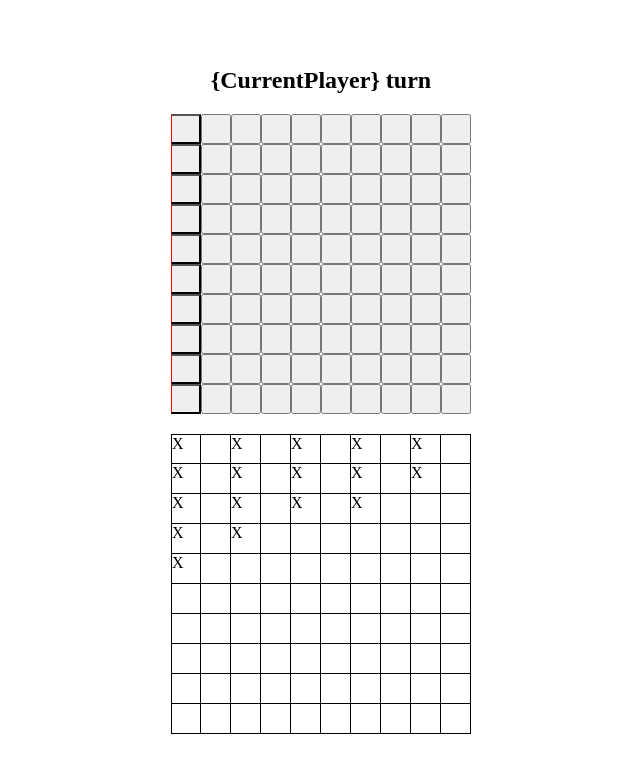
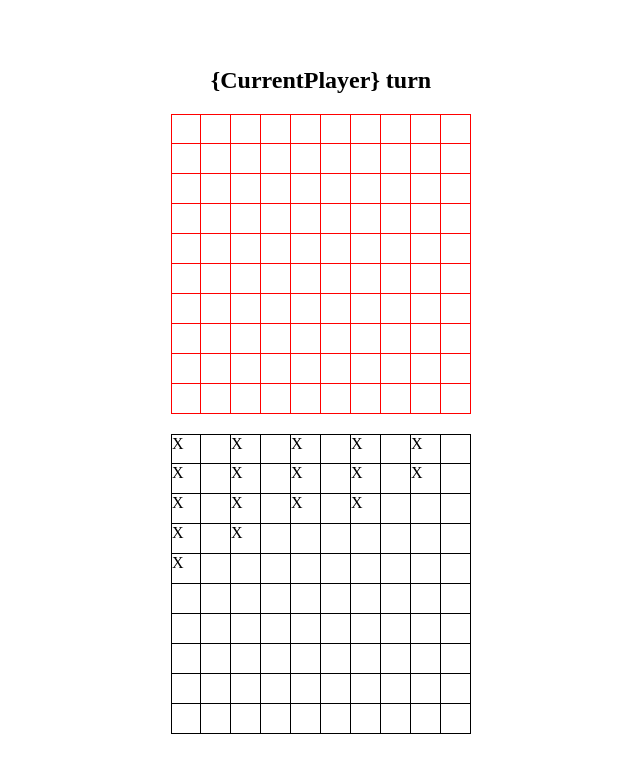
Before and after one commit to eleadn/odin-battleship, a website built with webpack: page src/template.html in a window 1280 px wide. Both pictures are taken after a click on the button "Play". Shown: the whole page, without its empty margins (319-959 px from the left). Built offline with nearby package versions, Linux system fonts and the light colour scheme.

Commit message:
Fix typo 2

```diff
--- a/src/style.css
+++ b/src/style.css
@@ -20,7 +20,7 @@
 	grid-template-rows: repeat(10, 30px);
 }
 
-.board > .cell-oponent {
+.board > .cell-opponent {
 	border-top: none;
 	border-bottom: 1px solid red;
 	border-left: none;
@@ -28,7 +28,7 @@
 	background-color: white;
 }
 
-.board > .cell-oponent.cell-top {
+.board > .cell-opponent.cell-top {
 	border-top: 1px solid red;
 }
 
```
